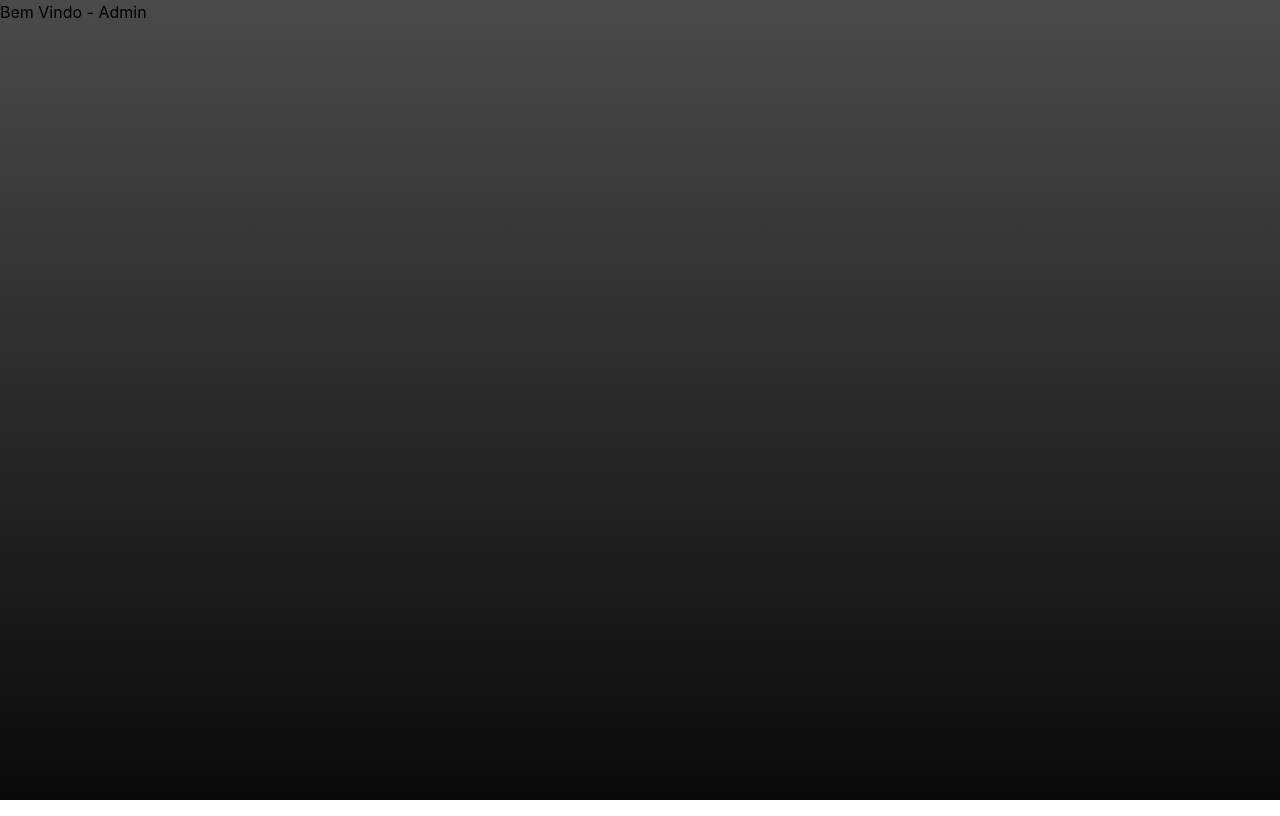
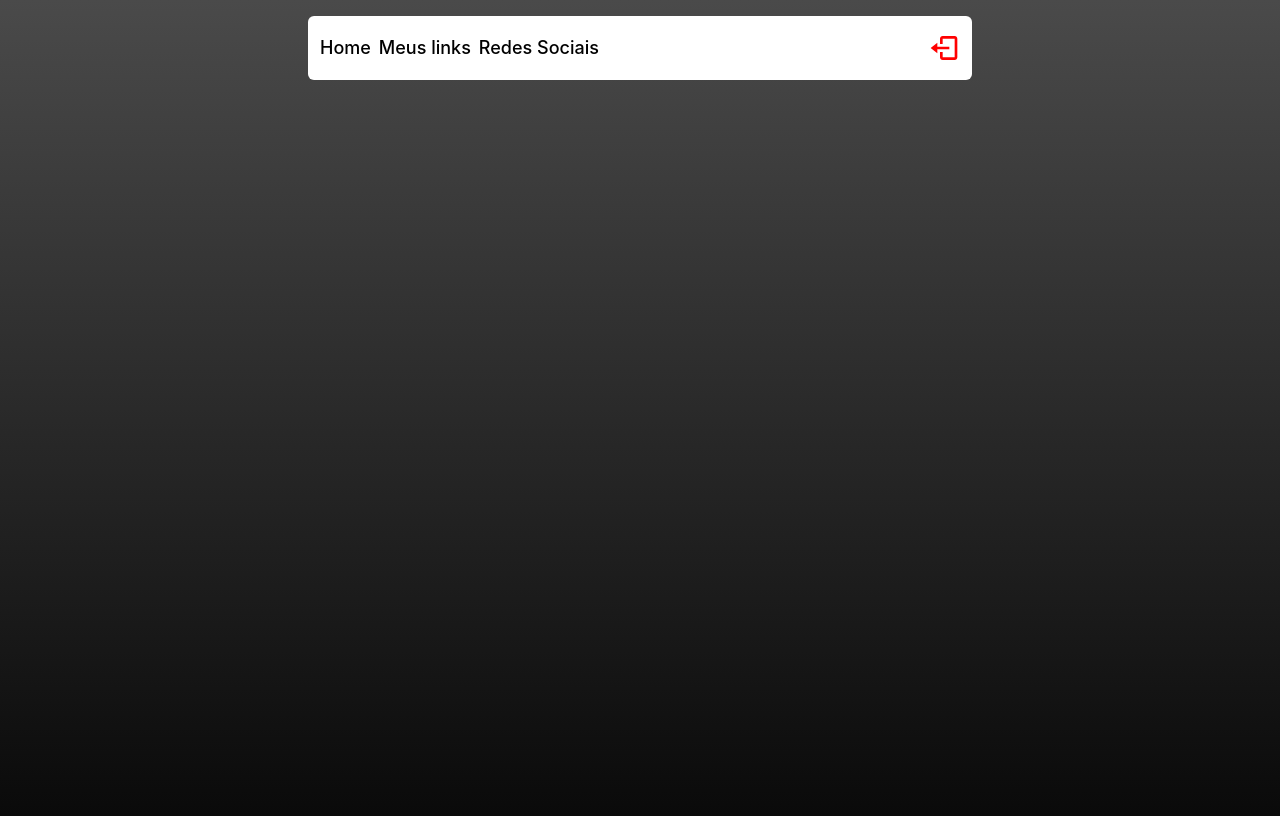
Before and after one commit to Gabriell-Santos/Dev_links, a React (Vite) app: page /admin in a window 1280 px wide. Built offline with nearby package versions, Linux system fonts and the light colour scheme; no server answers; sample sign-in values are in the browser's storage.

Commit message:
criando a tela do admin

```diff
--- /dev/null
+++ b/src/Components/Header/index.tsx
@@ -0,0 +1,18 @@
+import { BiLogOut } from "react-icons/bi";
+import { Link } from "react-router-dom";
+export function Header() {
+  return (
+    <header className="w-full max-w-2xl mt-4 px-1 mx-auto">
+      <nav className="bg-white w-full h-16 rounded-md flex items-center justify-between px-3">
+        <div className=" flex gap-2 font-medium text-lg cursor-pointer">
+          <Link to={"/"}>Home</Link>
+          <Link to={"/admin"}>Meus links</Link>
+          <Link to={"/admin/social"}> Redes Sociais</Link>
+        </div>
+        <button>
+          <BiLogOut size={32} color="red" className="cursor-pointer" />
+        </button>
+      </nav>
+    </header>
+  );
+}
--- a/src/Pages/Admin/index.tsx
+++ b/src/Pages/Admin/index.tsx
@@ -1,7 +1,4 @@
+import { Header } from "../../Components/Header";
 export function Admin() {
-  return (
-    <div>
-      <h2>Bem Vindo - Admin</h2>
-    </div>
-  );
+  return <Header />;
 }
```
